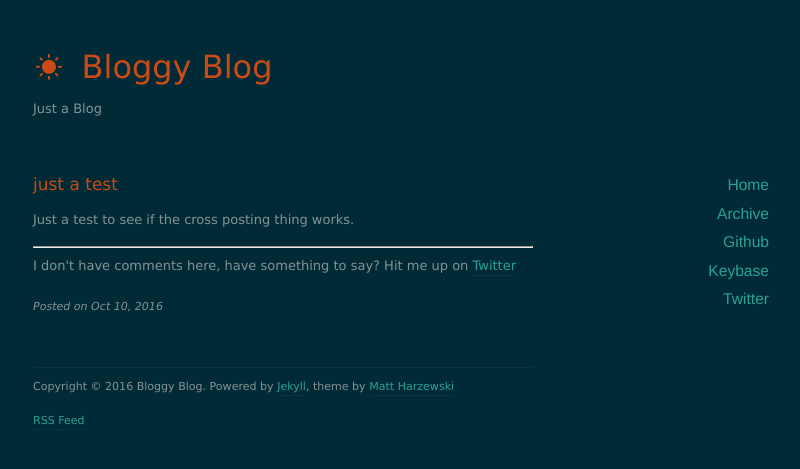
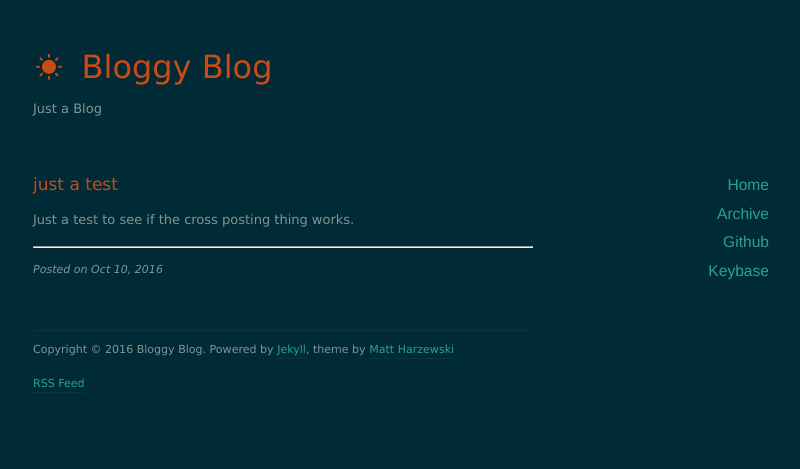
Before and after one commit to ki6bjv/ki6bjv.github.io, a Jekyll site: the page built from _posts/2016-10-10-testpost.md, in a window 1280 px wide. Shown: the top 469 px of the page, without its empty margins (357-1157 px from the left). Built offline with Jekyll 4.4.1, drawn with Linux system fonts in a browser that asks for light colours; nearby versions of some CDN libraries.

Commit message:
remove twitter links

```diff
--- a/_layouts/default.html
+++ b/_layouts/default.html
@@ -37,7 +37,6 @@
           <li><a href="/archives">Archive</a></li>
           <li><a href="https://github.com/ki6bjv">Github</a></li>
           <li><a href="https://keybase.io/ki6bjv">Keybase</a></li>
-          <li><a href="https://twitter.com/ki6bjv">Twitter</a></li>
         </ul>
       </nav>
     </div>
--- a/_layouts/post.html
+++ b/_layouts/post.html
@@ -13,7 +13,6 @@ layout: default
 	{% endif %}
 
 	<div class="post-content">{{ content }}</div>
-	<p class="h1">I don't have comments here, have something to say? Hit me up on <a href="https://twitter.com/ki6bjv">Twitter</a></p>
 	<p class="meta">Posted on <span class="postdate">{{ page.date | date: "%b %d, %Y" }}</span></p>
 
 </article>
```
